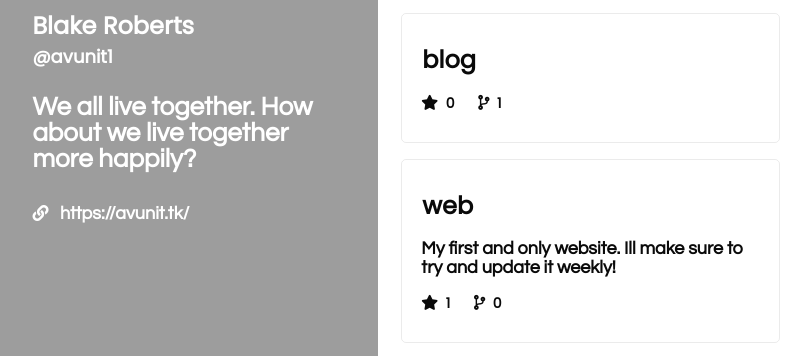
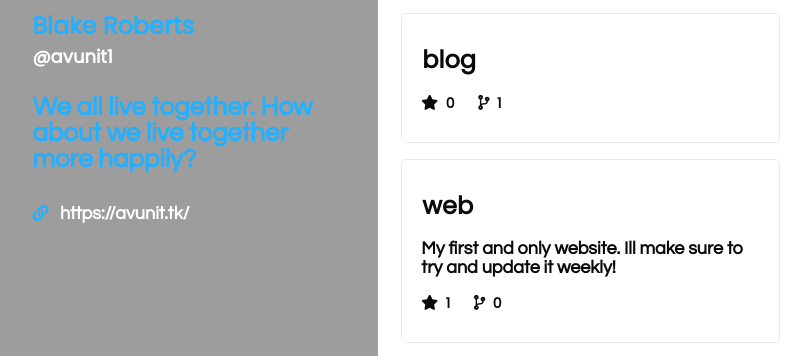
Before and after one commit to avunit1/gitfolio, a plain HTML site: page index.html in a window 1280 px wide. Shown: the part 375-731 px from the top of the page, without its empty margins (6-817 px from the left). Drawn offline with nearby package versions, Linux system fonts and the light colour scheme; no server answers; a script that the page names is missing.

Commit message:
Update index.css

```diff
--- a/index.css
+++ b/index.css
@@ -61,7 +61,7 @@ body {
   background-size: cover !important;
   background-repeat: no-repeat;
   position: fixed;
-  color: #fff !important;
+  color: #23b0ff !important;
 }
 
 #display {
```
